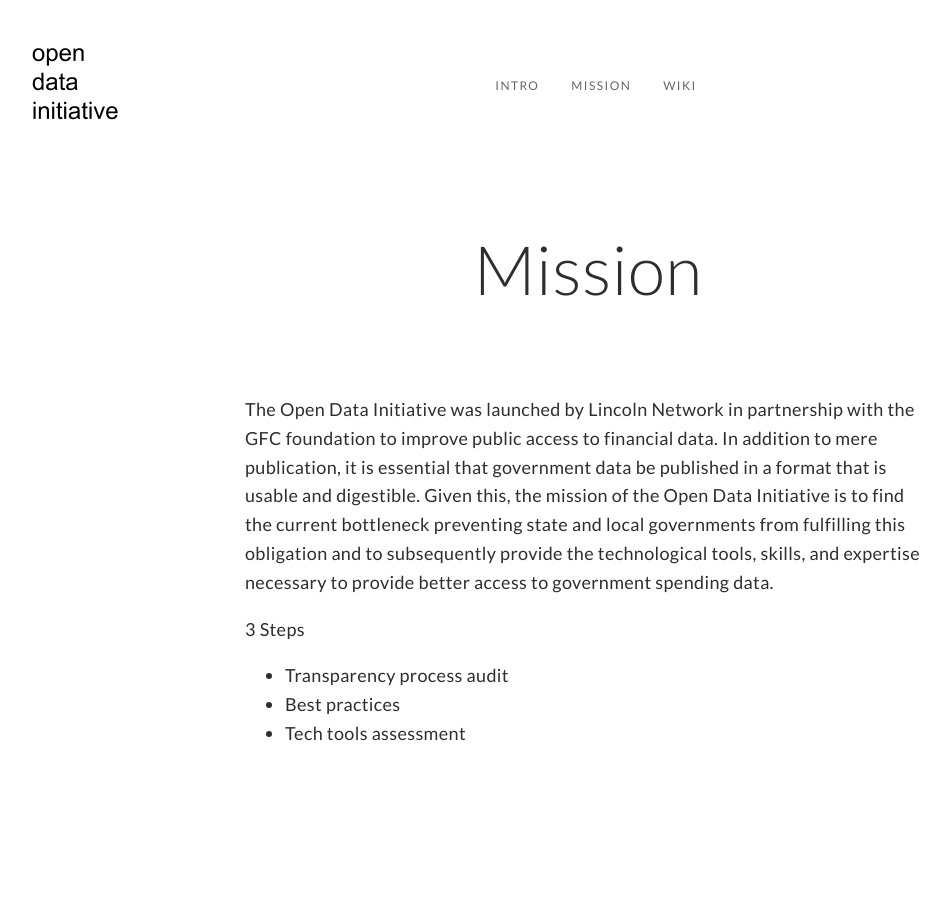
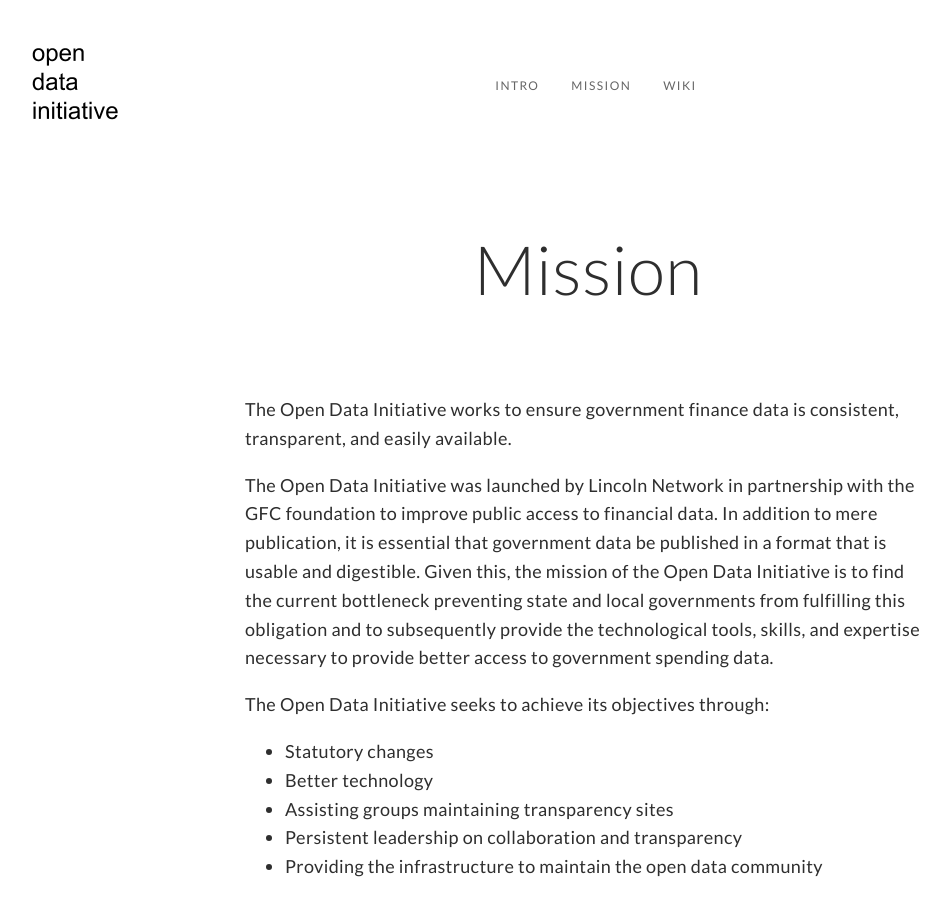
Before and after one commit to opendatainitiative/opendatainitiative.github.io, a Jekyll site: the page built from mission.md, in a window 1280 px wide. Shown: the whole page, without its empty margins (52-1002 px from the left). Built offline with Jekyll 4.4.1, drawn with Linux system fonts in a browser that asks for light colours.

Commit message:
Update mission.md

```diff
--- a/mission.md
+++ b/mission.md
@@ -6,10 +6,13 @@ title: Mission
 
 # Mission
 
+The Open Data Initiative works to ensure government finance data is consistent, transparent, and easily available.
+
 The Open Data Initiative was launched by Lincoln Network in partnership with the GFC foundation to improve public access to financial data. In addition to mere publication, it is essential that government data be published in a format that is usable and digestible. Given this, the mission of the Open Data Initiative is to find the current bottleneck preventing state and local governments from fulfilling this obligation and to subsequently provide the technological tools, skills, and expertise necessary to provide better access to government spending data.
 
-3 Steps
-
-- Transparency process audit
-- Best practices
-- Tech tools assessment
+The Open Data Initiative seeks to achieve its objectives through:
+- Statutory changes
+- Better technology
+- Assisting groups maintaining transparency sites
+- Persistent leadership on collaboration and transparency
+- Providing the infrastructure to maintain the open data community
```
